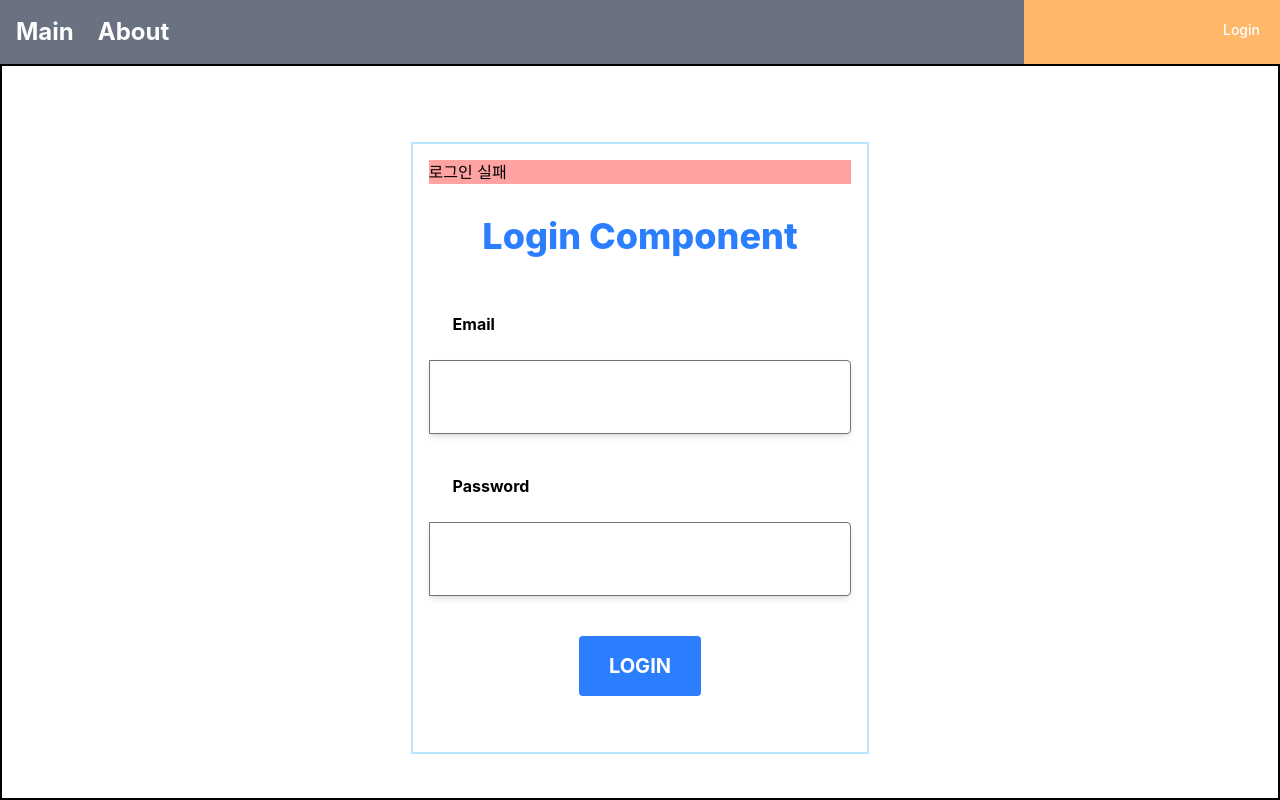
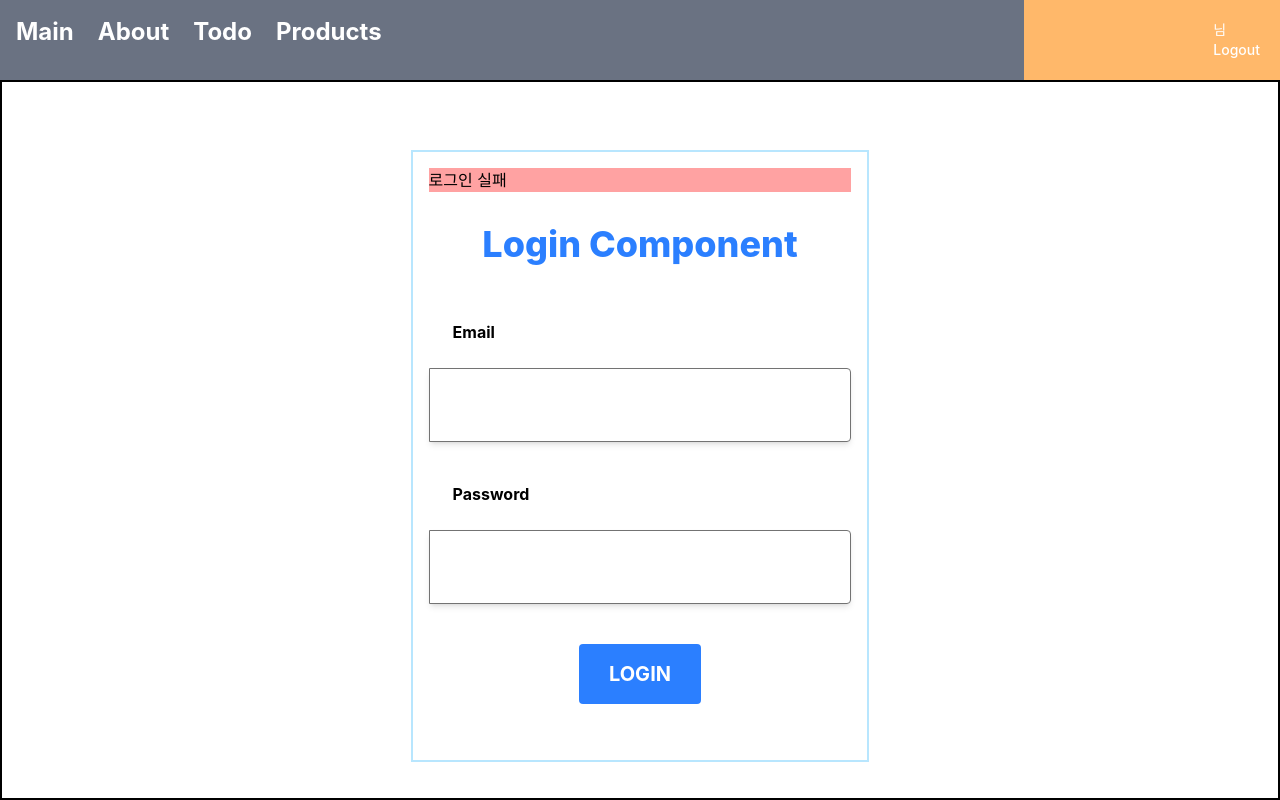
Before and after one commit to yoonsysm/mall, a React (Vite) app: page /member/login in a window 1280 px wide. Both pictures are taken after a click on the button "LOGIN". Built offline with nearby package versions, Linux system fonts and the light colour scheme; no server answers.

Commit message:
Up to Section 08 - 65

```diff
--- a/src/components/member/loginComponent.tsx
+++ b/src/components/member/loginComponent.tsx
@@ -1,20 +1,20 @@
 import { useState } from "react";
-import { useDispatch, useSelector } from "react-redux";
-import { loginPostAsync } from "../../slices/loginSlice";
-import { type AppDispatch, type RootState } from "../../store";
+import ResultModal from "../common/resultModal";
+import useCustomLogin from "../../hooks/useCustomLogin";
 
 function LoginComponent() {
-  const dispatch = useDispatch<AppDispatch>();
-
-  const loginStatus = useSelector(
-    (state: RootState) => state.loginSlice.status,
-  );
+  const { loginStatus, doLogin, moveToPath } = useCustomLogin();
 
   const [email, setEmail] = useState("");
+
   const [pw, setPw] = useState("");
 
   const handleLogin = () => {
-    dispatch(loginPostAsync({ email, pw }));
+    doLogin(email, pw);
+  };
+
+  const closeModal = () => {
+    moveToPath("/");
   };
 
   return (
@@ -23,7 +23,11 @@ function LoginComponent() {
         <div className="bg-amber-300">로그인 중...</div>
       )}
       {loginStatus === "fulfilled" && (
-        <div className="bg-green-300">로그인 성공!</div>
+        <ResultModal
+          title="Login Result"
+          content="로그인 되었습니다."
+          callbackFn={closeModal}
+        />
       )}
       {loginStatus === "rejected" && (
         <div className="bg-red-300">로그인 실패</div>
--- a/src/components/member/logoutComponent.tsx
+++ b/src/components/member/logoutComponent.tsx
@@ -1,8 +1,7 @@
-import { useDispatch } from "react-redux";
-import { logout } from "../../slices/loginSlice";
+import useCustomLogin from "../../hooks/useCustomLogin";
 
 function LogoutComponent() {
-  const dispatch = useDispatch();
+  const { doLogout } = useCustomLogin();
 
   return (
     <div className="border-2 border-red-200 mt-10 m-2 p-4">
@@ -11,12 +10,13 @@ function LogoutComponent() {
           Logout Component
         </div>
       </div>
+
       <div className="flex justify-center">
         <div className="relative mb-4 flex w-full justify-center">
           <div className="w-2/5 p-6 flex justify-center font-bold">
             <button
               className="rounded p-4 w-36 bg-red-500 text-xl text-white"
-              onClick={() => dispatch(logout(null))}
+              onClick={doLogout}
             >
               LOGOUT
             </button>
@@ -26,4 +26,5 @@ function LogoutComponent() {
     </div>
   );
 }
+
 export default LogoutComponent;
--- a/src/components/menus/basicMenu.tsx
+++ b/src/components/menus/basicMenu.tsx
@@ -1,12 +1,7 @@
-import { useSelector } from "react-redux";
 import { NavLink } from "react-router";
-import type { LoginInfo } from "../../slices/loginSlice";
-import type { RootState } from "../../store";
-
+import useCustomLogin from "../../hooks/useCustomLogin";
 function BasicMenu() {
-  const loginState: LoginInfo = useSelector(
-    (state: RootState) => state.loginSlice,
-  );
+  const { loginState, loginStatus } = useCustomLogin();
 
   return (
     <nav id="navbar" className=" flex bg-blue-300">
@@ -19,7 +14,7 @@ function BasicMenu() {
             <NavLink to="/about">About</NavLink>
           </li>
 
-          {loginState.email && ( //로그인한 사용자만 출력되는 메뉴
+          {loginStatus && ( //로그인한 사용자만 출력되는 메뉴
             <>
               <li className="pr-6 text-2xl">
                 <NavLink to="/todo/">Todo</NavLink>
@@ -33,13 +28,14 @@ function BasicMenu() {
         </ul>
       </div>
       <div className="w-1/5 flex justify-end bg-orange-300 p-4 font-medium">
-        {!loginState.email ? (
+        {!loginStatus ? (
           <div className="text-white text-sm m-1 rounded">
             <NavLink to="/member/login">Login</NavLink>
           </div>
         ) : (
           <div className="text-white text-sm m-1 rounded">
-            <NavLink to="/member/logout">Logout</NavLink>
+            <p>{loginState.nickname} 님 </p>
+            <NavLink to="/member/logout"> Logout</NavLink>
           </div>
         )}
       </div>
--- /dev/null
+++ b/src/hooks/useCustomLogin.tsx
@@ -0,0 +1,48 @@
+import { useDispatch, useSelector } from "react-redux";
+import { type AppDispatch, type RootState } from "../store";
+import { loginPostAsync, logout } from "../slices/loginSlice";
+import { Navigate, useNavigate } from "react-router";
+
+const useCustomLogin = () => {
+  const dispatch = useDispatch<AppDispatch>();
+  //로그인 상태 객체
+  const loginState = useSelector((state: RootState) => state.loginSlice);
+  //로그인 여부
+  const loginStatus = loginState.status; //fulfilled, pending, rejected
+
+  const navigate = useNavigate();
+
+  const doLogin = async (email: string, pw: string) => {
+    dispatch(loginPostAsync({ email, pw }));
+  };
+
+  const doLogout = () => {
+    dispatch(logout(null));
+  };
+
+  const moveToLogin = () => {
+    navigate("/member/login");
+  };
+
+  const moveToLoginReturn = () => {
+    //--------로그인 페이지로 이동 컴포넌트
+    return <Navigate replace to="/member/login" />;
+  };
+
+  const moveToPath = (path: string) => {
+    //----------------페이지 이동
+    navigate({ pathname: path }, { replace: true });
+  };
+
+  return {
+    loginState,
+    loginStatus,
+    doLogin,
+    doLogout,
+    moveToLogin,
+    moveToLoginReturn,
+    moveToPath,
+  };
+};
+
+export default useCustomLogin;
--- a/src/pages/aboutPage.tsx
+++ b/src/pages/aboutPage.tsx
@@ -1,9 +1,16 @@
 import { NavLink } from "react-router";
+import useCustomLogin from "../hooks/useCustomLogin";
 
 function AboutPage() {
+  const { loginStatus, moveToLoginReturn } = useCustomLogin();
+
+  if (!loginStatus) {
+    return moveToLoginReturn();
+  }
+
   return (
     <div className=" text-3xl">
-            <div className="flex">
+      <div className="flex">
         <NavLink to="/">Main</NavLink>
       </div>
       <div>About Page</div>
--- a/src/slices/loginSlice.tsx
+++ b/src/slices/loginSlice.tsx
@@ -42,10 +42,15 @@ const loginSlice = createSlice({
   extraReducers: (builder) => {
     builder
       .addCase(loginPostAsync.fulfilled, (state, action) => {
+
         console.log("loginPostAsync.fulfilled");
-        const newState = { ...action.payload };
-        console.log("payload", action.payload);
+
+        const newState:LoginInfo = { ...action.payload };
+
+        // console.log("payload", action.payload);
+
         newState.status = "fulfilled";
+
         return newState;
       })
       .addCase(loginPostAsync.pending, (state, action) => {
```
